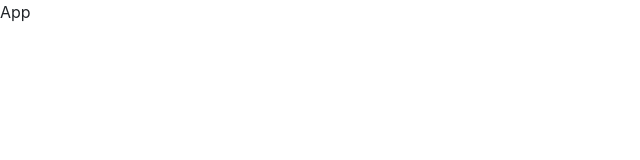
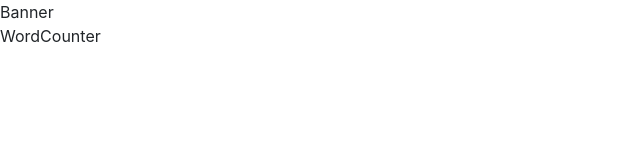
Before and after one commit to GreenCatInForest/word-counter-app, a React (Create React App) app: page / in a window 1280 px wide. Shown: the top 160 px of the page, without its empty margins (0-640 px from the left). Built offline with nearby package versions, Linux system fonts and the light colour scheme.

Commit message:
add components Banner.js, WordCounter.js

```diff
--- a/src/App.js
+++ b/src/App.js
@@ -1,3 +1,11 @@
+import { Banner } from "./components/Banner";
+import { WordCounter } from "./components/WordCounter";
+
 export const App = () => {
-  return <div>App</div>;
+  return (
+    <div>
+      <Banner />
+      <WordCounter />
+    </div>
+  );
 };
--- /dev/null
+++ b/src/components/Banner.js
@@ -0,0 +1,3 @@
+export const Banner = () => {
+  return <div>Banner</div>;
+};
--- /dev/null
+++ b/src/components/WordCounter.js
@@ -0,0 +1,3 @@
+export const WordCounter = () => {
+  return <div>WordCounter</div>;
+};
```
